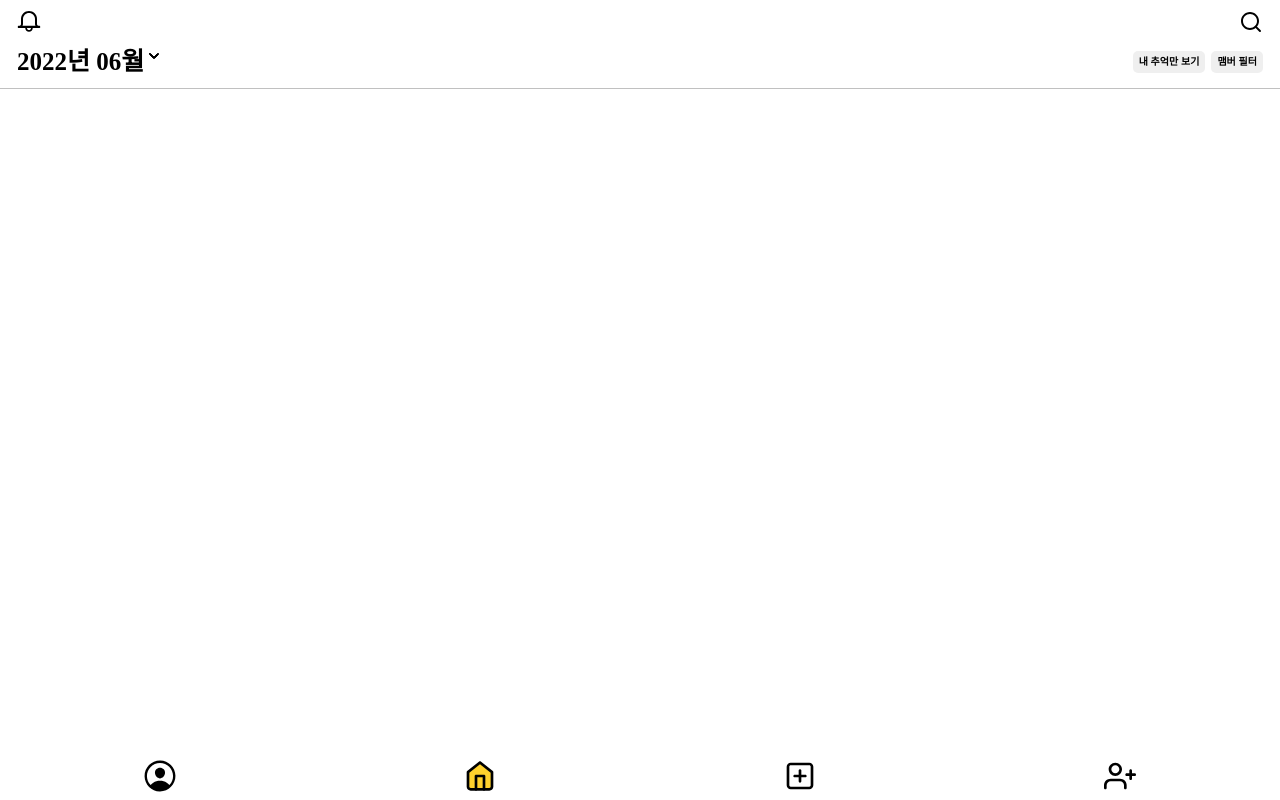
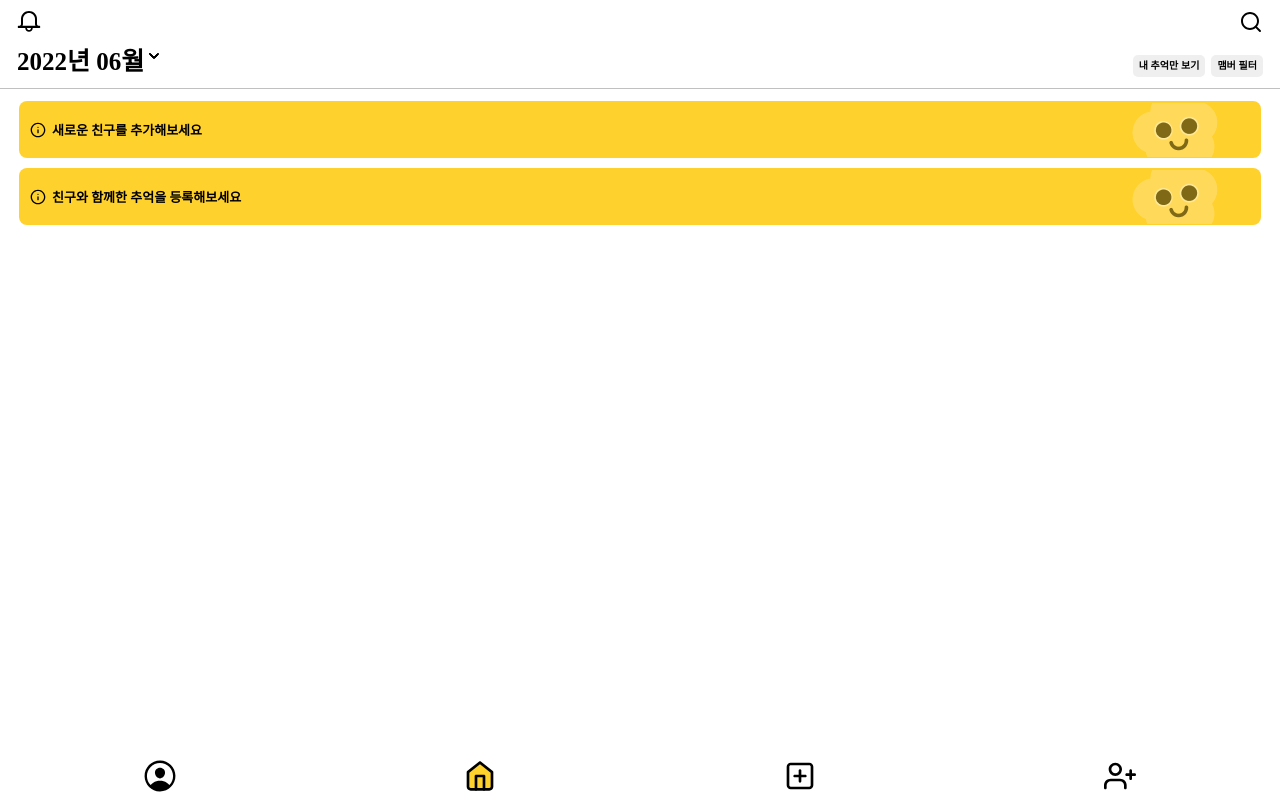
Before and after one commit to joan-KIM/soboro, a React (Create React App) app: page / in a window 1280 px wide. Built offline with nearby package versions, Linux system fonts and the light colour scheme; no server answers; the database is empty; sample sign-in values are in the browser's storage; a web font is replaced by a local one.

Commit message:
feat: 알림 컴포넌트 #85

```diff
--- /dev/null
+++ b/src/components/Info.jsx
@@ -0,0 +1,49 @@
+import React from 'react';
+import styled from 'styled-components';
+import PropTypes from 'prop-types';
+import Icon, {ICON_TYPE} from './common/Icon';
+import backgroundImage from './../assets/info_background.png';
+
+const Wrapper = styled.div`
+  background-color: #FFD12D;
+  background-image: url(${backgroundImage});
+  background-repeat: no-repeat;
+  background-position: 97%;
+  display: flex;
+  align-items: center;
+  border-radius: 8px;
+  font-size: 13px;
+  font-weight: 600;
+  padding: 19px 11px;
+  margin-bottom: 10px;
+  animation: slideup 1s;
+
+  @keyframes slideup {
+    from {
+      opacity: 0;
+      margin-top: 100vh;
+    }
+    to {
+      opacity: 1;
+      margin-top: 0;
+    }
+  }
+
+  &>svg {
+    margin-right: 6px;
+  }
+`;
+
+export default function Info({text, onClick}) {
+  return (
+    <Wrapper onClick={() => onClick?.()}>
+      <Icon type={ICON_TYPE.INFO} />
+      {text}
+    </Wrapper>
+  );
+}
+
+Info.propTypes = {
+  text: PropTypes.string,
+  onClick: PropTypes.func,
+};
--- a/src/components/MainHeader/FilterHeader.jsx
+++ b/src/components/MainHeader/FilterHeader.jsx
@@ -29,7 +29,8 @@ const Button = styled.button`
   line-height: 12px;
   font-weight: 600;
   margin-left: 6px;
-  align-self: center;
+  margin-bottom: 2px;
+  align-self: flex-end;
 `;
 
 export default function FilterHeader() {
--- a/src/components/Timeline/index.jsx
+++ b/src/components/Timeline/index.jsx
@@ -1,3 +1,16 @@
+import React from 'react';
+import Info from '../Info';
+import styled from 'styled-components';
+
+const Wrapper = styled.div`
+  margin: 12px 19px;
+`;
+
 export default function Timeline() {
-
+  return (
+    <Wrapper>
+      <Info text="새로운 친구를 추가해보세요" />
+      <Info text="친구와 함께한 추억을 등록해보세요" />
+    </Wrapper>
+  );
 }
--- a/src/components/common/Icon.jsx
+++ b/src/components/common/Icon.jsx
@@ -17,6 +17,7 @@ import {ReactComponent as AcitveHome} from '../../assets/home_active.svg';
 import {ReactComponent as AcitveUpload} from '../../assets/upload_active.svg';
 import {ReactComponent as Camera} from '../../assets/camera.svg';
 import {ReactComponent as Down} from '../../assets/down.svg';
+import {ReactComponent as Info} from '../../assets/info.svg';
 
 export const ICON_TYPE = {
   CLEAR: 'clear',
@@ -36,6 +37,7 @@ export const ICON_TYPE = {
   ACTIVE_HOME: 'active-home',
   ACTIVE_UPLOAD: 'active-upload',
   CAMERA: 'camera',
+  INFO: 'info',
 };
 
 const Icon = ({type, size = 16, color = 'black', onClick}) => {
@@ -90,6 +92,9 @@ const Icon = ({type, size = 16, color = 'black', onClick}) => {
   if (type === ICON_TYPE.DOWN) {
     return <Down width={size} height={size} fill={color} onClick={onClick} />;
   }
+  if (type === ICON_TYPE.INFO) {
+    return <Info width={size} height={size} fill={color} onClick={onClick} />;
+  }
 
   return null;
 };
```
Also changed, not shown: src/assets/info.svg (added), src/assets/info_background.png (added).
